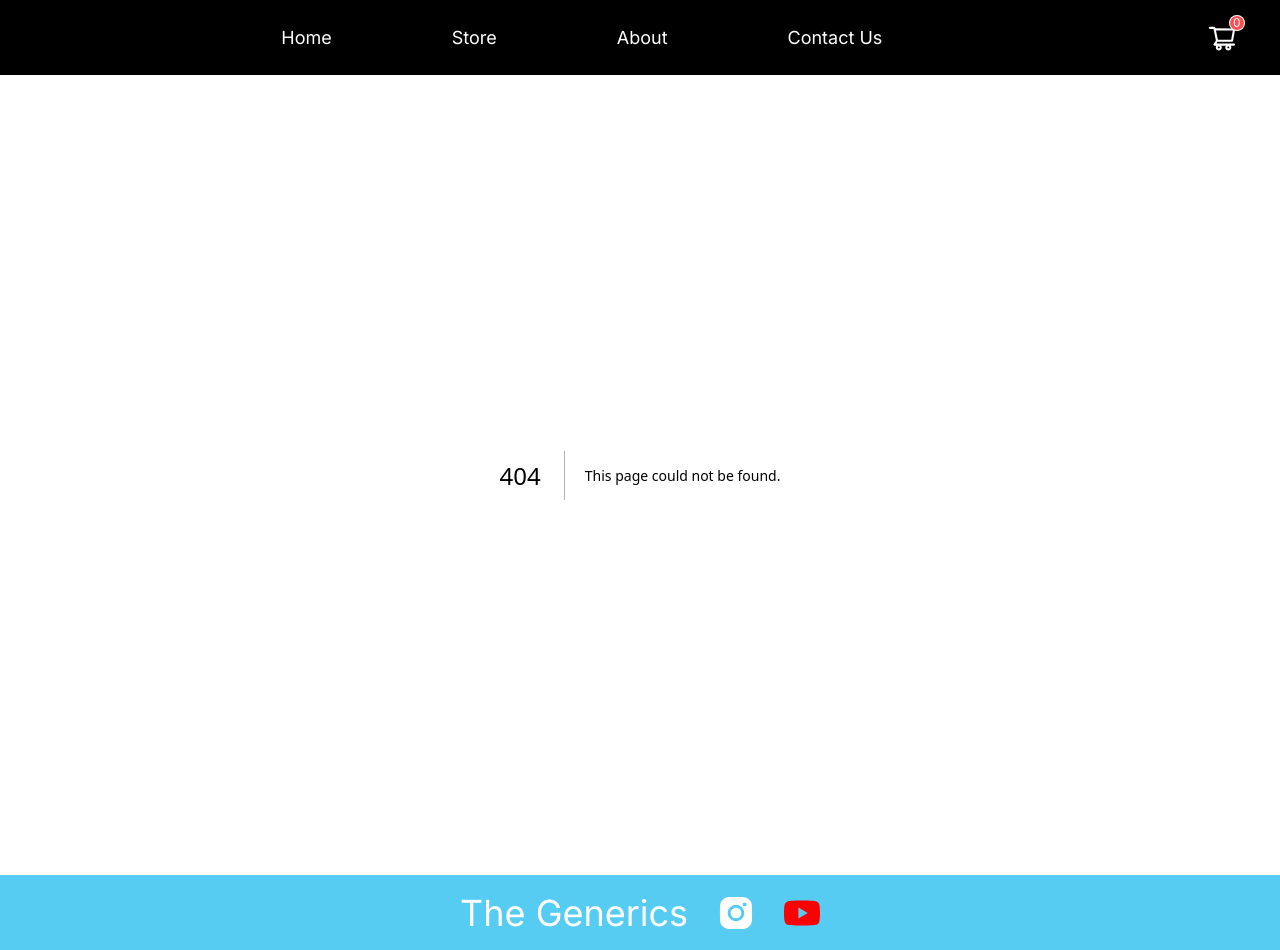
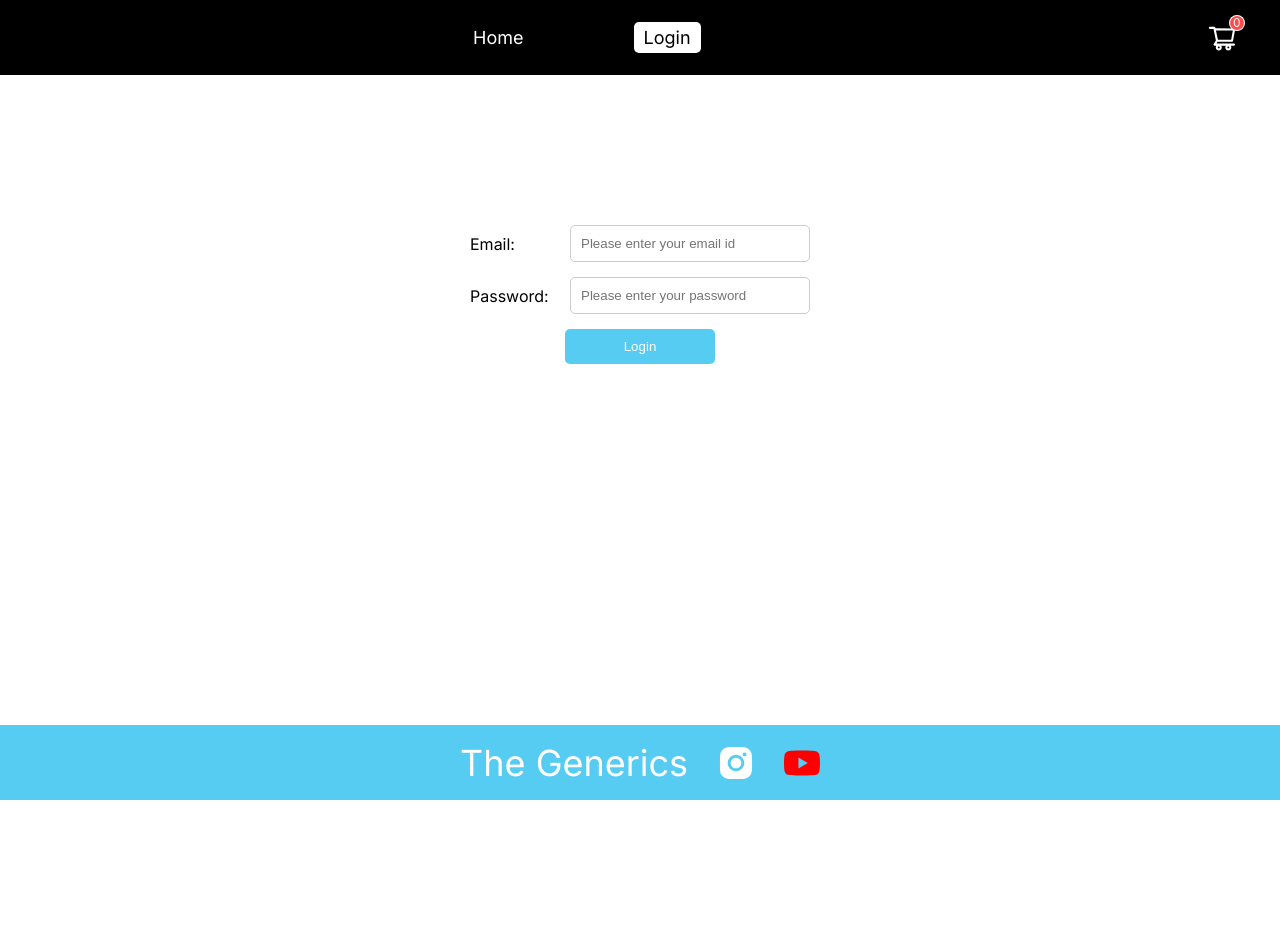
Before and after one commit to srinath-3898/ecommerce-application, a Next.js app: page /login in a window 1280 px wide. Before the commit this address had no page. After the commit the page ends 800 px from the top, so only its background shows below. Built offline with nearby package versions, Linux system fonts and the light colour scheme.

Commit message:
Adding Login to Ecommerce

```diff
--- a/package.json
+++ b/package.json
@@ -10,7 +10,8 @@
   },
   "dependencies": {
     "@ant-design/icons": "^5.2.6",
-    "antd": "^5.11.3",
+    "antd": "^5.11.4",
+    "axios": "^1.6.2",
     "next": "14.0.3",
     "react": "^18",
     "react-dom": "^18"
--- a/src/app/layout.jsx
+++ b/src/app/layout.jsx
@@ -6,6 +6,7 @@ import styles from "./RootLayout.module.css";
 import Cart from "@/components/Cart/Cart";
 import CartContexProvider from "@/store/Cart/CartContexProvider";
 import ProductsContextProvider from "@/store/Products/ProductsContextProvider";
+import AuthContextProvider from "@/store/Auth/AuthContextProvider";
 
 const inter = Inter({ subsets: ["latin"] });
 
@@ -18,6 +19,7 @@ export default function RootLayout({ children }) {
   return (
     <html lang="en">
       <body className={inter.className}>
+        <AuthContextProvider>
           <ProductsContextProvider>
             <CartContexProvider>
               <div className={styles.main}>
@@ -28,6 +30,7 @@ export default function RootLayout({ children }) {
               </div>
             </CartContexProvider>
           </ProductsContextProvider>
+        </AuthContextProvider>
       </body>
     </html>
   );
--- /dev/null
+++ b/src/app/login/Login.module.css
@@ -0,0 +1,33 @@
+.container {
+  display: grid;
+  place-items: center;
+}
+
+.login_form {
+  display: grid;
+  gap: 15px;
+  place-items: center;
+  margin-top: 150px;
+}
+
+.input_controller {
+  display: grid;
+  grid-template-columns: 100px 240px;
+  align-items: center;
+}
+
+.input_controller input {
+  padding: 10px;
+  border-radius: 5px;
+  border: 1px solid #cccccc;
+  outline: none;
+}
+
+.login_btn {
+  padding: 10px;
+  width: 150px;
+  border: none;
+  background-color: #56ccf2;
+  color: white;
+  border-radius: 5px;
+}
--- /dev/null
+++ b/src/app/login/page.jsx
@@ -0,0 +1,68 @@
+"use client";
+import React, { useContext, useState } from "react";
+import styles from "./Login.module.css";
+import axios from "axios";
+import { AuthContext } from "@/store/Auth/AuthContext";
+import { useRouter } from "next/navigation";
+
+const Login = () => {
+  const router = useRouter();
+  const { onLogin } = useContext(AuthContext);
+
+  const [loginFormData, setLoginFormData] = useState({
+    email: "",
+    password: "",
+  });
+
+  const handleInputChange = (event) => {
+    const { name, value } = event.target;
+    setLoginFormData((prevState) => ({ ...prevState, [name]: value }));
+  };
+
+  const handleLogin = async (event) => {
+    event.preventDefault();
+    try {
+      const response = await axios.post(
+        "https://identitytoolkit.googleapis.com/v1/accounts:signInWithPassword?key=AIzaSyCH4EUReyKA14R4GI4l6_PaJv_BGrx0jNY",
+        { ...loginFormData, returnSecureToken: true }
+      );
+      onLogin(response.data?.idToken);
+      alert("Logged in successfully");
+      router.push("/store");
+    } catch (error) {
+      alert(error?.response?.data?.error?.message);
+    }
+  };
+
+  return (
+    <div className={styles.container} onSubmit={handleLogin}>
+      <form className={styles.login_form}>
+        <div className={styles.input_controller}>
+          <label htmlFor="email">Email:</label>
+          <input
+            type="email"
+            id="email"
+            name="email"
+            placeholder="Please enter your email id"
+            value={loginFormData.email}
+            onChange={handleInputChange}
+          />
+        </div>
+        <div className={styles.input_controller}>
+          <label htmlFor="password">Password:</label>
+          <input
+            type="password"
+            id="password"
+            name="password"
+            placeholder="Please enter your password"
+            value={loginFormData.password}
+            onChange={handleInputChange}
+          />
+        </div>
+        <button className={styles.login_btn}>Login</button>
+      </form>
+    </div>
+  );
+};
+
+export default Login;
--- a/src/components/Header/Header.jsx
+++ b/src/components/Header/Header.jsx
@@ -6,6 +6,7 @@ import { PlayCircleOutlined, ShoppingCartOutlined } from "@ant-design/icons";
 import { Badge } from "antd";
 import { usePathname } from "next/navigation";
 import { CartContext } from "@/store/Cart/CartContext";
+import { AuthContext } from "@/store/Auth/AuthContext";
 
 const Header = () => {
   const pathnames = usePathname()
@@ -15,6 +16,7 @@ const Header = () => {
   const pathname = pathnames.length > 0 ? pathnames[0] : "";
 
   const { items, onOpen } = useContext(CartContext);
+  const { token } = useContext(AuthContext);
 
   return (
     <div className={styles.header}>
@@ -28,6 +30,8 @@ const Header = () => {
           >
             Home
           </Link>
+          {token ? (
+            <>
               <Link
                 href={"/store"}
                 className={`${styles.nav_link} ${
@@ -52,6 +56,22 @@ const Header = () => {
               >
                 Contact Us
               </Link>
+            </>
+          ) : (
+            <></>
+          )}
+          {!token ? (
+            <Link
+              href={"/login"}
+              className={`${styles.nav_link} ${
+                pathname === "login" ? styles.active_nav_link : ""
+              }`}
+            >
+              Login
+            </Link>
+          ) : (
+            <></>
+          )}
         </div>
         <Badge count={items.length} showZero size="small">
           <ShoppingCartOutlined
--- /dev/null
+++ b/src/store/Auth/AuthContext.js
@@ -0,0 +1,8 @@
+const { createContext } = require("react");
+
+export const AuthContext = createContext({
+  isClient: false,
+  token: "",
+  onLogin: () => {},
+  onLogout: () => {},
+});
--- /dev/null
+++ b/src/store/Auth/AuthContextProvider.jsx
@@ -0,0 +1,33 @@
+"use client";
+import React, { useEffect, useState } from "react";
+import { AuthContext } from "./AuthContext";
+
+const AuthContextProvider = ({ children }) => {
+  const [token, setToken] = useState(null);
+
+  const loginHandler = (token) => {
+    localStorage.setItem("token", token);
+    setToken(token);
+  };
+
+  const logoutHandler = () => {
+    localStorage.removeItem("token");
+    setToken(null);
+  };
+
+  useEffect(() => {
+    if (localStorage.getItem("token")) {
+      setToken(localStorage.getItem("token"));
+    }
+  }, []);
+
+  return (
+    <AuthContext.Provider
+      value={{ token: token, onLogin: loginHandler, onLogout: logoutHandler }}
+    >
+      {children}
+    </AuthContext.Provider>
+  );
+};
+
+export default AuthContextProvider;
```
Also changed, not shown: src/app/store/page.jsx (+6 -1 lines), 1 other file (tests, documents, lock files or other folders). Lines whose indentation alone changed are shown as unchanged.
